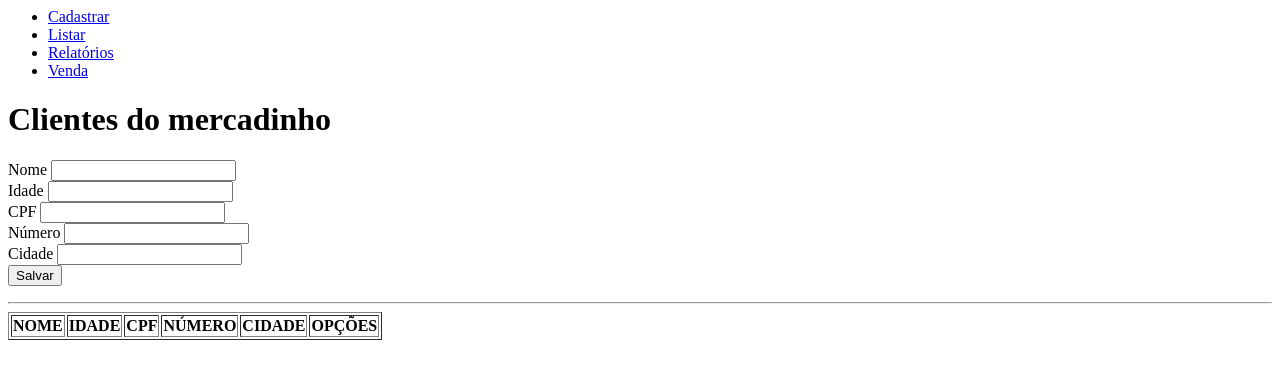
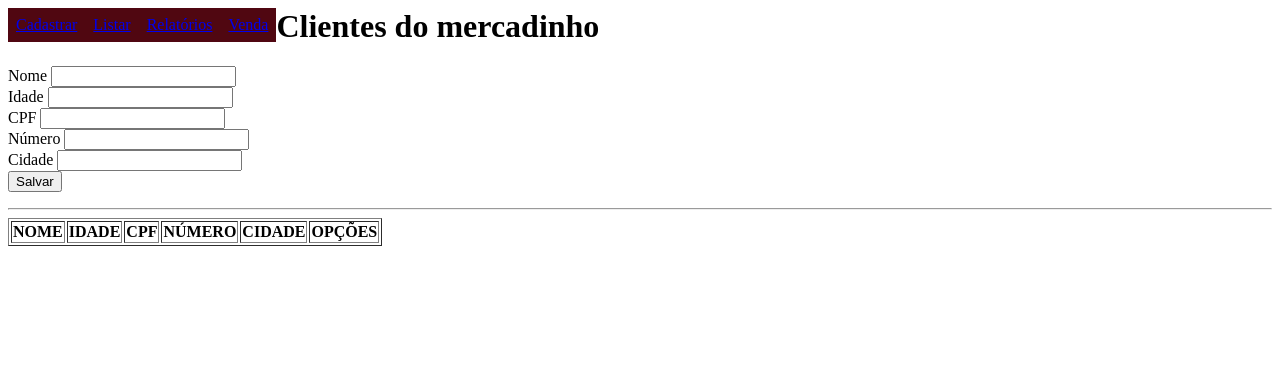
Before and after one commit to marquinhttps/projeto-node, a website with bundled scripts: page views/clientes.html in a window 1280 px wide. Built offline with nearby package versions, Linux system fonts and the light colour scheme; no server answers.

Commit message:
paizão, me ajuda

```diff
--- a/views/clientes.html
+++ b/views/clientes.html
@@ -4,7 +4,7 @@
 <head>
     <meta charset="UTF-8">
     <meta name="viewport" content="width=device-width, initial-scale=1.0">
-    <link rel="stylesheet" type="text/css" href="views/style.css">
+    <link rel="stylesheet" type="text/css" href="./styles.css">
     <title>cadastro de clientes</title>
 </head>
 <header>
```
